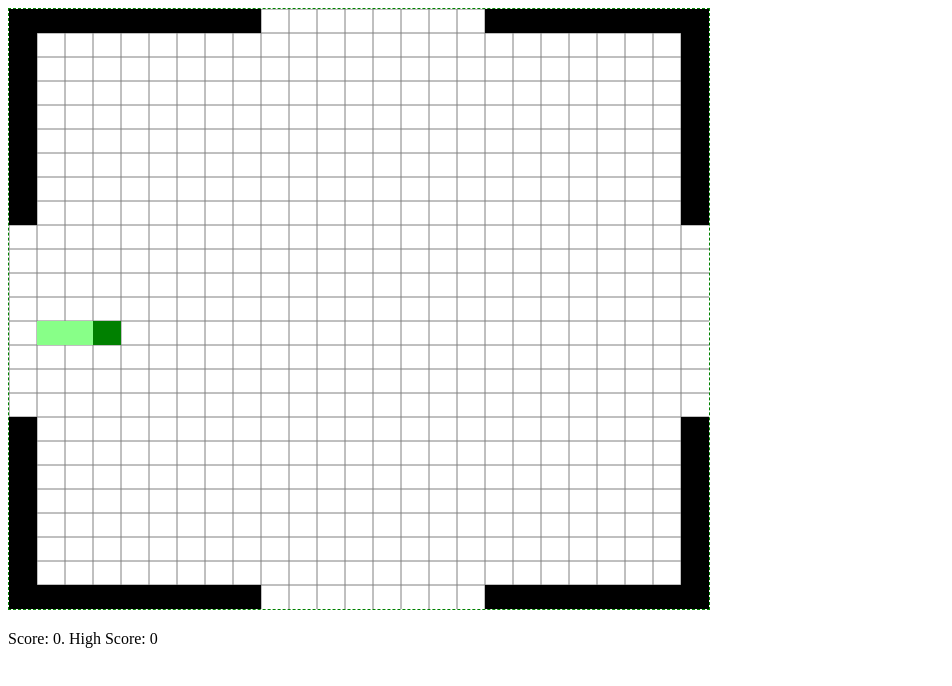
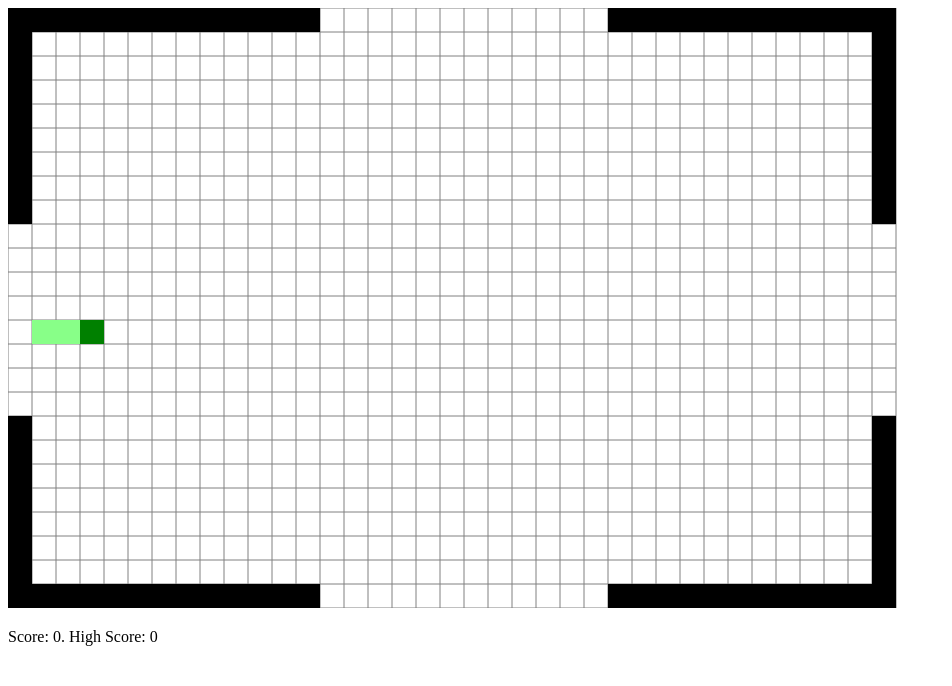
Before and after one commit to portsoc/snake, a plain HTML site: page canvassnake.html in a window 1280 px wide. Shown: the whole page, without its empty margins (0-952 px from the left). Drawn offline with Linux system fonts and the light colour scheme.

Commit message:
non square grids

```diff
--- a/canvassnake.html
+++ b/canvassnake.html
@@ -1,12 +1,7 @@
 <!doctype html>
 <title>Canvas</title>
-<style>
-  canvas {
-    border:1px dashed green;
-  }
-</style>
 
-<canvas id=canvas1 width=700 height=600></canvas>
+<canvas id=canvas1 width=900 height=600></canvas>
 <p>Score: <span id=score></span>. High Score: <span id=hscore></span></p>
 
 <script>
@@ -15,7 +10,23 @@
 
   const gameworld = [];
   window.g = gameworld;
-  const numcells = 25;
+
+
+  const c = window.canvas1.getContext('2d');
+  const w = window.canvas1.width;
+  const h = window.canvas1.height;
+
+  /*const gw = w / numcells;
+  const gh = h / numcells; */
+
+  const cell = Math.min(w,h) / 25;
+
+
+
+  const numcells = {
+    x: Math.floor(w/cell),
+    y: Math.floor(h/cell)
+  };
 
   //const EMPTY = Symbol('empty');
   const WALL = 'wall';
@@ -81,7 +92,7 @@
   function worldsetup(startDead) {
     if (!startDead) audio.play();
 
-    for (let i = 0; i < numcells; i++) {
+    for (let i = 0; i < numcells.x; i++) {
       gameworld[i] = [];
     }
 
@@ -93,15 +104,18 @@
     snakeDelay = 200;
 
     // add walls
-    for (let i=0; i<numcells; i++) {
-      if (Math.abs(i-numcells/2) < numcells/6) continue; // holes in the middle of the walls
-      gameworld[i][0] = WALL;
-      gameworld[i][numcells-1] = WALL;
-      gameworld[0][i] = WALL;
-      gameworld[numcells-1][i] = WALL;
+    for (let x=0; x<numcells.x; x++) {
+      if (Math.abs(x-numcells.x/2) < numcells.x/6) continue; // holes in the middle of the walls
+      gameworld[x][0] = WALL;
+      gameworld[x][numcells.y-1] = WALL;
+    }
+    for (let y=0; y<numcells.y; y++) {
+      if (Math.abs(y-numcells.y/2) < numcells.y/6) continue; // holes in the middle of the walls
+      gameworld[0][y] = WALL;
+      gameworld[numcells.x-1][y] = WALL;
     }
 
-    const mid = Math.round(numcells/2);
+    const mid = Math.round(numcells.y/2);
     snake.length = 0;
     snake.push(
       { x: 3, y: mid },
@@ -122,8 +136,8 @@
 
   function placePellet() {
     let countOfEmpties = 0;
-    for (let x=0; x<numcells; x++) {
-      for (let y=0; y<numcells; y++) {
+    for (let x=0; x<numcells.x; x++) {
+      for (let y=0; y<numcells.y; y++) {
         if (!gameworld[x][y]) countOfEmpties++;
       }
     }
@@ -132,8 +146,8 @@
 
     const newPellet = Math.floor(Math.random()*countOfEmpties);
     countOfEmpties = 0;
-    for (let x=0; x<numcells; x++) {
-      for (let y=0; y<numcells; y++) {
+    for (let x=0; x<numcells.x; x++) {
+      for (let y=0; y<numcells.y; y++) {
         if (!gameworld[x][y]) {
           if (countOfEmpties === newPellet) {
             gameworld[x][y] = PELLET;
@@ -145,13 +159,6 @@
     }
   }
 
-  const c = window.canvas1.getContext('2d');
-  const w = window.canvas1.width;
-  const h = window.canvas1.height;
-
-  const gw = w / numcells;
-  const gh = h / numcells;
-
   function line(x1,y1,x2,y2) {
     c.beginPath();
     c.moveTo(x1,y1);
@@ -162,7 +169,7 @@
 
   function square(x,y,color) {
     c.fillStyle = color;
-    c.fillRect(x*gw,y*gh,gw,gh);
+    c.fillRect(x*cell,y*cell,cell,cell);
   }
 
   function getColor(x,y) {
@@ -170,20 +177,20 @@
   }
 
   function grid() {
-    for (let i = 0; i < w; i+=gw) {
-      line(i, 0, i, h);
+    for (let i = 0; i <= w; i+=cell) {
+      line(i, 0, i, h-h%cell);
     }
 
-    for (let i = 0; i < h; i+=gh) {
-      line(0,i,w,i);
+    for (let i = 0; i <= h; i+=cell) {
+      line(0,i,w-w%cell,i);
     }
   }
 
   function repaint() {
     c.clearRect(0,0,w,h);
     grid();
-    for (let x=0; x<numcells; x++) {
-      for (let y=0; y<numcells; y++) {
+    for (let x=0; x<numcells.x; x++) {
+      for (let y=0; y<numcells.y; y++) {
         const color = getColor(x,y);
         if (color) square(x,y,color);
       }
@@ -196,10 +203,10 @@
     const newPos = Object.assign({},snake[0]);
 
     switch(direction) {
-      case 'north': newPos.y = (newPos.y-1 + numcells) % numcells; break;
-      case 'south': newPos.y = (newPos.y+1 + numcells) % numcells; break;
-      case 'east':  newPos.x = (newPos.x+1 + numcells) % numcells; break;
-      case 'west':  newPos.x = (newPos.x-1 + numcells) % numcells; break;
+      case 'north': newPos.y = (newPos.y-1 + numcells.y) % numcells.y; break;
+      case 'south': newPos.y = (newPos.y+1 + numcells.y) % numcells.y; break;
+      case 'east':  newPos.x = (newPos.x+1 + numcells.x) % numcells.x; break;
+      case 'west':  newPos.x = (newPos.x-1 + numcells.x) % numcells.x; break;
     }
 
     //if there is something there that isn't a pellet we have died
```
